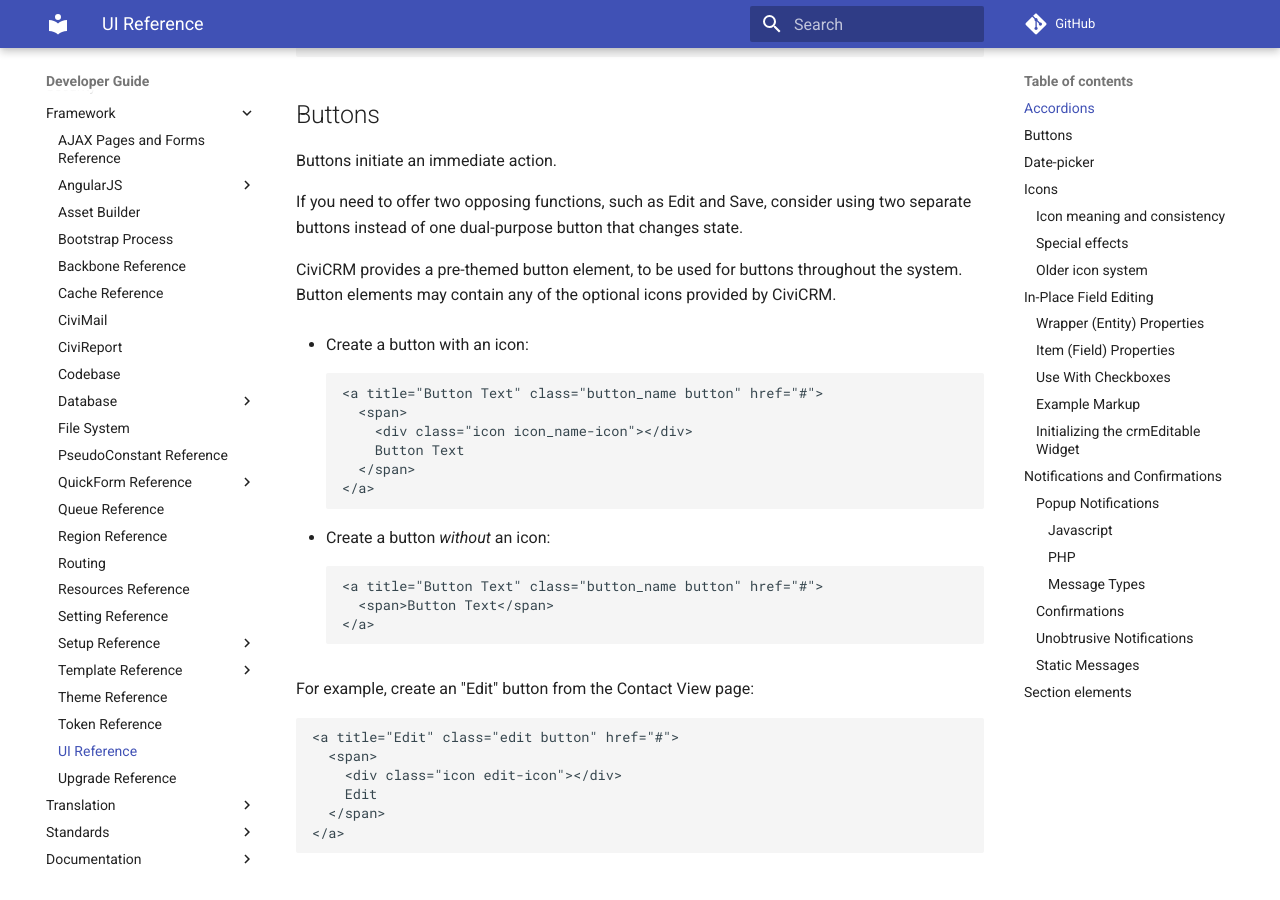
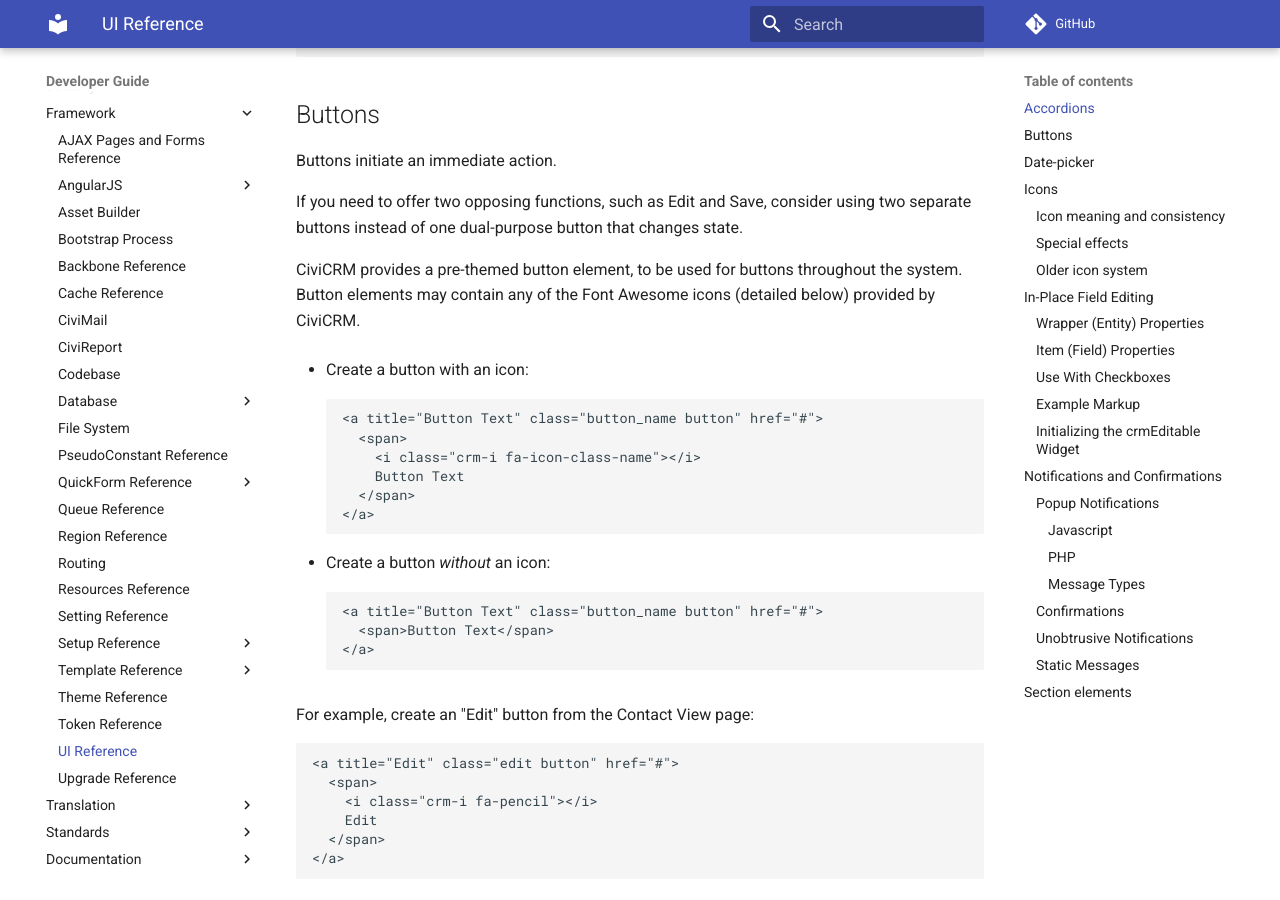
Before and after one commit to civicrm/civicrm-dev-docs, an MkDocs documentation site: the page built from docs/framework/ui.md, in a window 1280 px wide and 900 px high, scrolled down 1730 px. Built offline with MkDocs 1.6.1 and Material for MkDocs 9.7.7, drawn with Linux system fonts in a browser that asks for light colours; comment, search, counter and statistics services are not loaded.

Commit message:
UI framework: update button examples with Font Awesome

````diff
--- a/docs/framework/ui.md
+++ b/docs/framework/ui.md
@@ -82,15 +82,15 @@
 that changes state.
 
 CiviCRM provides a pre-themed button element, to be used for buttons
-throughout the system. Button elements may contain any of the optional
-icons provided by CiviCRM.
+throughout the system. Button elements may contain any of the Font Awesome
+icons (detailed below) provided by CiviCRM.
 
 * Create a button with an icon:
 
     ```html
     <a title="Button Text" class="button_name button" href="#">
       <span>
-        <div class="icon icon_name-icon"></div>
+        <i class="crm-i fa-icon-class-name"></i>
         Button Text
       </span>
     </a>
@@ -109,7 +109,7 @@
 ```html
 <a title="Edit" class="edit button" href="#">
   <span>
-    <div class="icon edit-icon"></div>
+    <i class="crm-i fa-pencil"></i>
     Edit
   </span>
 </a>
````
